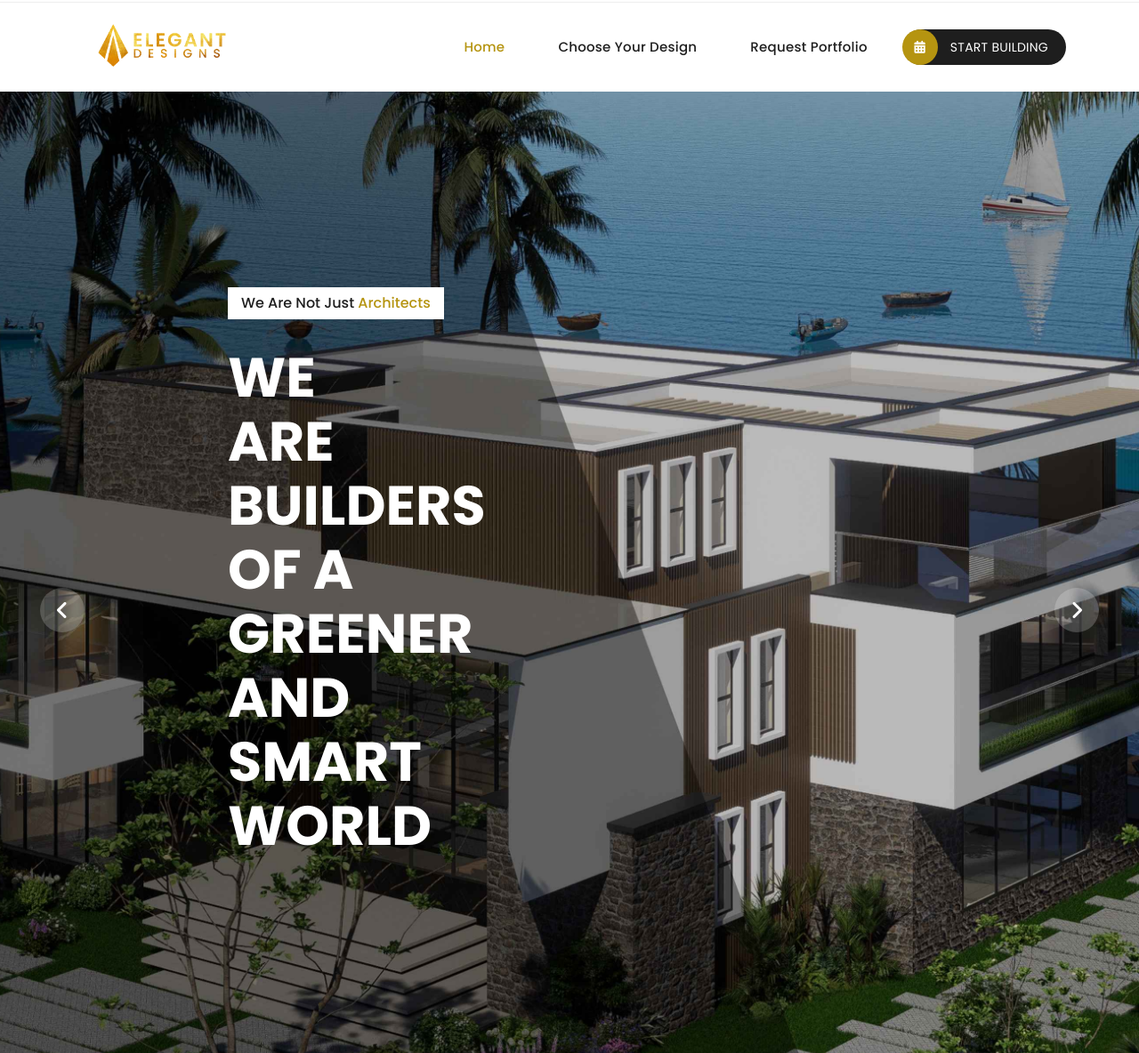
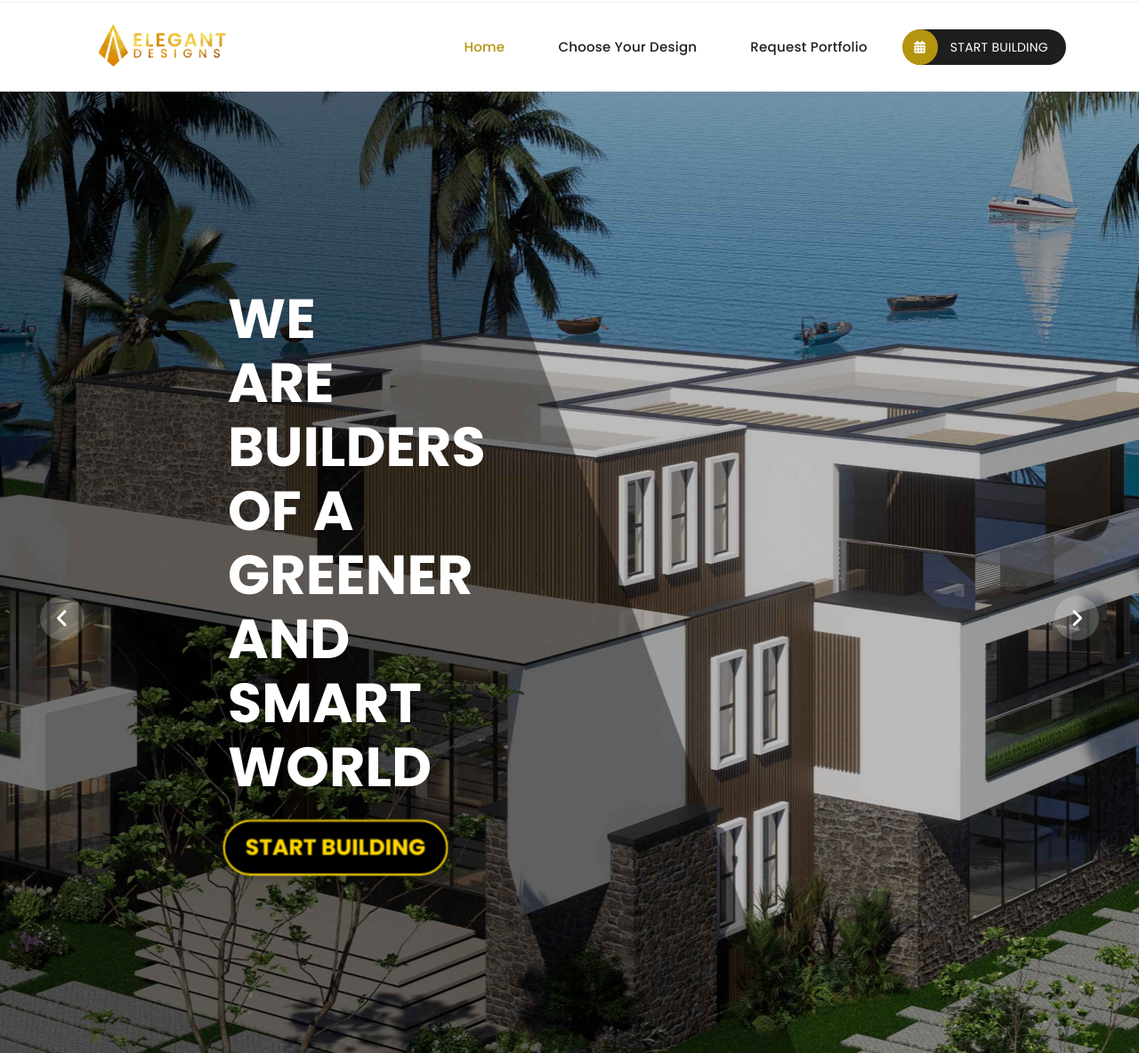
Before and after one commit to Ghaddafi/ElegantDesigns, a plain HTML site: page index.html in a window 1280 px wide. Shown: the part 48-1232 px from the top of the page at 89% size. Drawn offline with nearby package versions, Linux system fonts and the light colour scheme; files whose address does not match are found by name.

Commit message:
updated index.html with new button on hero

```diff
--- a/index.html
+++ b/index.html
@@ -101,21 +101,30 @@ https://templatemo.com/tm-591-villa-agency
     <div class="owl-carousel owl-banner">
       <div class="item item-1">
         <div class="header-text">
-          <span class="category"> We are not just <em> Architects </em></span>
+
           <h2> We <br> are <br>  builders <br>  of A <br>  Greener <br> And <br> smart <br> World </h2>
         </div>
+        <br>
+        <a href="signup.html" style="text-decoration: none; display: inline-block; font-size: 24px; font-weight: bold; color: #FFD700; text-transform: uppercase; border: 2px solid #FFD700; border-radius: 30px; padding: 10px 22px; background-color: #000; box-shadow: 0 4px 10px rgba(0, 0, 0, 0.2); backdrop-filter: blur(5px); transition: all 0.3s ease; animation: zoomIn 1.5s ease-in-out infinite !important;" onmouseover="this.style.backdropFilter='blur(10px)'; this.style.boxShadow='0 6px 15px rgba(0, 0, 0, 0.3)'" onmouseout="this.style.backdropFilter='blur(5px)'; this.style.boxShadow='0 4px 10px rgba(0, 0, 0, 0.2)'">START <em style="color: #FFD700; font-style: normal; font-size: 24px; animation: bounce 1s infinite !important;">BUILDING</em></a><style>@keyframes zoomIn { 0% { transform: scale(1); } 50% { transform: scale(1.05); } 100% { transform: scale(1); }} @keyframes bounce { 0%, 100% { transform: translateY(0); } 50% { transform: translateY(-3px); }}</style>
+
       </div>
       <div class="item item-2">
         <div class="header-text">
-          <span class="category"> We are not just <em> Architects </em></span>
+
           <h2> We <br> breathe design <br> that  guards, inspires <br> and <br> creates </h2>
         </div>
+        <br>
+        <a href="signup.html" style="text-decoration: none; display: inline-block; font-size: 24px; font-weight: bold; color: #FFD700; text-transform: uppercase; border: 2px solid #FFD700; border-radius: 30px; padding: 10px 22px; background-color: #000; box-shadow: 0 4px 10px rgba(0, 0, 0, 0.2); backdrop-filter: blur(5px); transition: all 0.3s ease; animation: zoomIn 1.5s ease-in-out infinite !important;" onmouseover="this.style.backdropFilter='blur(10px)'; this.style.boxShadow='0 6px 15px rgba(0, 0, 0, 0.3)'" onmouseout="this.style.backdropFilter='blur(5px)'; this.style.boxShadow='0 4px 10px rgba(0, 0, 0, 0.2)'">START <em style="color: #FFD700; font-style: normal; font-size: 24px; animation: bounce 1s infinite !important;">BUILDING</em></a><style>@keyframes zoomIn { 0% { transform: scale(1); } 50% { transform: scale(1.05); } 100% { transform: scale(1); }} @keyframes bounce { 0%, 100% { transform: translateY(0); } 50% { transform: translateY(-3px); }}</style>
+
       </div>
       <div class="item item-3">
         <div class="header-text">
-          <span class="category"> We are not just <em> Architects </em></span>
+
           <h2>  We <br> design <br>  with <br> purpose and <br> build <br> with <br>  care  <br> </h2>
         </div>
+        <br>
+        <a href="signup.html" style="text-decoration: none; display: inline-block; font-size: 24px; font-weight: bold; color: #FFD700; text-transform: uppercase; border: 2px solid #FFD700; border-radius: 30px; padding: 10px 22px; background-color: #000; box-shadow: 0 4px 10px rgba(0, 0, 0, 0.2); backdrop-filter: blur(5px); transition: all 0.3s ease; animation: zoomIn 1.5s ease-in-out infinite !important;" onmouseover="this.style.backdropFilter='blur(10px)'; this.style.boxShadow='0 6px 15px rgba(0, 0, 0, 0.3)'" onmouseout="this.style.backdropFilter='blur(5px)'; this.style.boxShadow='0 4px 10px rgba(0, 0, 0, 0.2)'">START <em style="color: #FFD700; font-style: normal; font-size: 24px; animation: bounce 1s infinite !important;">BUILDING</em></a><style>@keyframes zoomIn { 0% { transform: scale(1); } 50% { transform: scale(1.05); } 100% { transform: scale(1); }} @keyframes bounce { 0%, 100% { transform: translateY(0); } 50% { transform: translateY(-3px); }}</style>
+
       </div>
     </div>
   </div>
```
